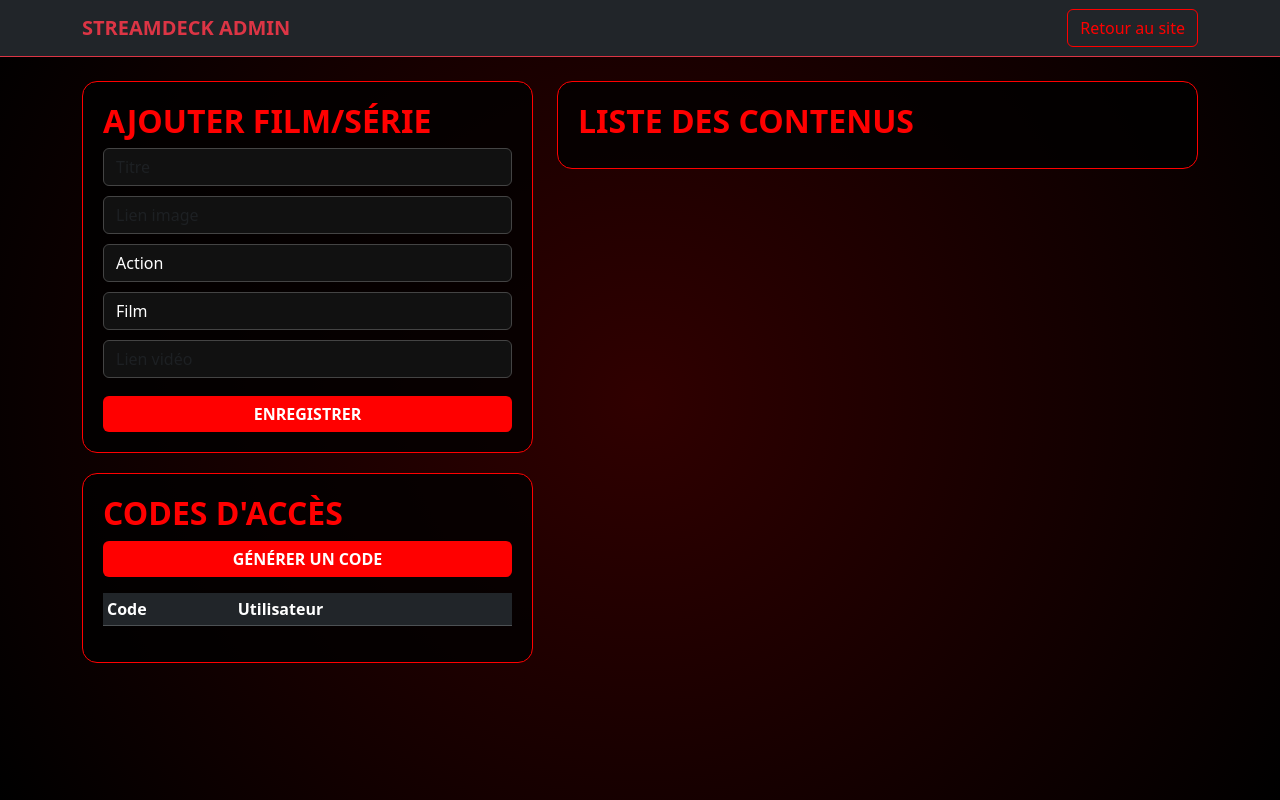
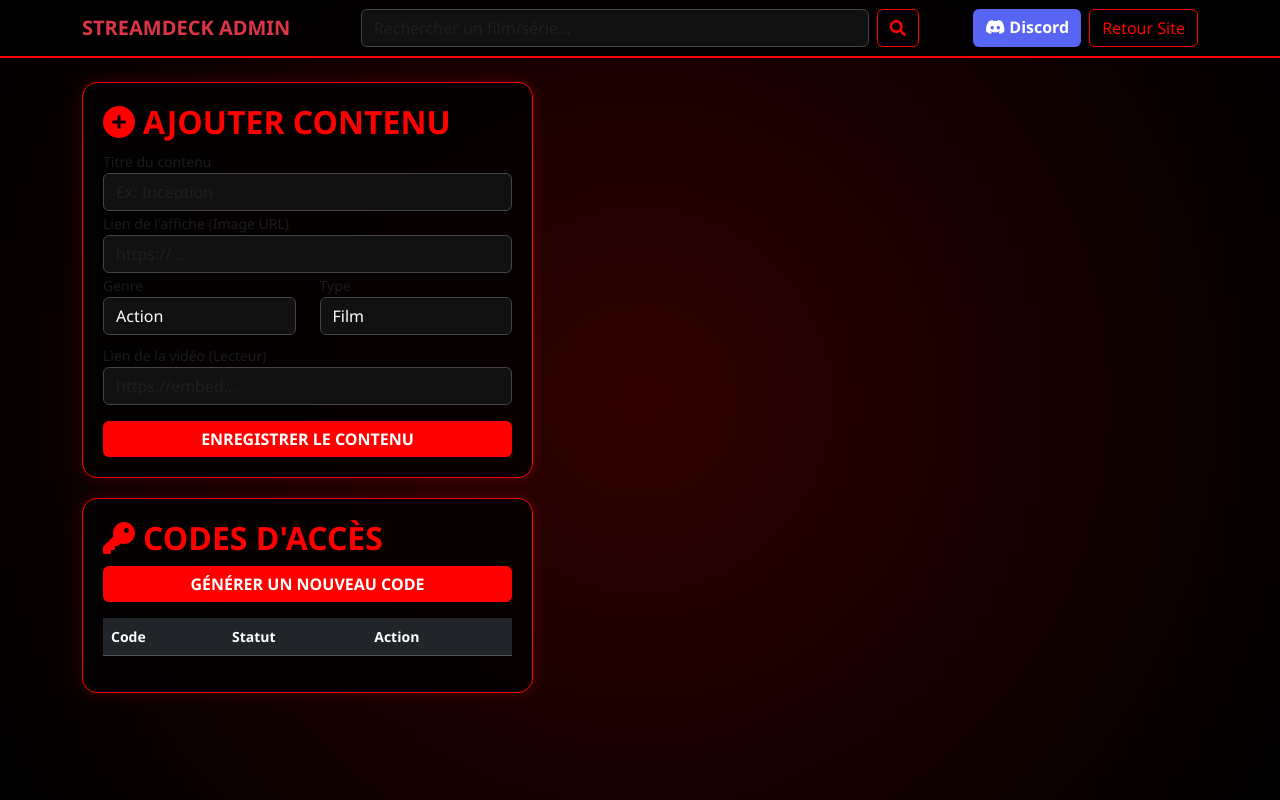
Before and after one commit to vguillotduenas-dotcom/StreamDeck, a Flask app: page /admin in a window 1280 px wide. Run offline with Flask 3, Linux system fonts and the light colour scheme; a user stored in the database is signed in; data comes from the database, SQL or seed files in the repository; data that the repository does not hold is empty.

Commit message:
Update admin.html

```diff
--- a/templates/admin.html
+++ b/templates/admin.html
@@ -2,22 +2,55 @@
 <html lang="fr">
 <head>
     <meta charset="UTF-8">
-    <title>Admin - StreamDeck</title>
+    <title>StreamDeck - Administration</title>
     <link href="https://cdn.jsdelivr.net/npm/bootstrap@5.3.2/dist/css/bootstrap.min.css" rel="stylesheet">
+    <link rel="stylesheet" href="https://cdnjs.cloudflare.com/ajax/libs/font-awesome/6.0.0/css/all.min.css">
     <style>
-        body { background: radial-gradient(circle at center, #300000 0%, #000000 100%); color: #fff; min-height: 100vh; }
-        .admin-box { background: rgba(0, 0, 0, 0.8); border: 1px solid #ff0000; border-radius: 15px; padding: 20px; margin-bottom: 20px; }
-        .form-control, .form-select { background: #111; border: 1px solid #444; color: white; margin-bottom: 10px; }
-        .btn-danger { background-color: #ff0000; border: none; font-weight: bold; }
+        body {
+            background: radial-gradient(circle at center, #300000 0%, #000000 100%);
+            color: #fff;
+            min-height: 100vh;
+            font-family: 'Segoe UI', sans-serif;
+        }
+        .navbar { background: rgba(0,0,0,0.9); border-bottom: 2px solid #ff0000; }
+        .admin-box {
+            background: rgba(0, 0, 0, 0.8);
+            border: 1px solid #ff0000;
+            border-radius: 15px;
+            padding: 20px;
+            margin-bottom: 20px;
+            box-shadow: 0 0 15px rgba(255, 0, 0, 0.2);
+        }
+        .form-control, .form-select {
+            background: #111;
+            border: 1px solid #444;
+            color: white;
+        }
+        .form-control:focus {
+            background: #222;
+            color: white;
+            border-color: #ff0000;
+            box-shadow: 0 0 10px rgba(255, 0, 0, 0.5);
+        }
+        .btn-danger { background-color: #ff0000; border: none; font-weight: bold; text-transform: uppercase; }
         .btn-outline-danger { color: #ff0000; border-color: #ff0000; }
-        h2 { color: #ff0000; text-transform: uppercase; font-weight: bold; }
+        .btn-discord { background: #5865F2; color: white; border: none; font-weight: bold; }
+        h2, h4 { color: #ff0000; text-transform: uppercase; font-weight: bold; }
+        .badge-serie { background-color: #ff0000; color: white; }
     </style>
 </head>
 <body>
-    <nav class="navbar navbar-dark bg-dark border-bottom border-danger mb-4">
+    <nav class="navbar navbar-expand-lg navbar-dark mb-4">
         <div class="container">
             <a class="navbar-brand text-danger fw-bold" href="/">STREAMDECK ADMIN</a>
-            <a href="/" class="btn btn-outline-danger">Retour au site</a>
+            <form class="d-flex mx-auto w-50" action="/" method="GET">
+                <input class="form-control me-2" type="search" name="q" placeholder="Rechercher un film/série...">
+                <button class="btn btn-outline-danger" type="submit"><i class="fas fa-search"></i></button>
+            </form>
+            <div class="d-flex gap-2">
+                <a href="TON_LIEN_DISCORD" class="btn btn-discord"><i class="fab fa-discord"></i> Discord</a>
+                <a href="/" class="btn btn-outline-danger">Retour Site</a>
+            </div>
         </div>
     </nav>
 
@@ -25,77 +58,53 @@
         <div class="row">
             <div class="col-md-5">
                 <div class="admin-box">
-                    <h2>Ajouter Film/Série</h2>
+                    <h2><i class="fas fa-plus-circle me-2"></i>Ajouter Contenu</h2>
                     <form method="POST">
                         <input type="hidden" name="add_content" value="1">
-                        <input type="text" name="nom" class="form-control" placeholder="Titre" required>
-                        <input type="text" name="img" class="form-control" placeholder="Lien image" required>
+                        <label class="small text-muted">Titre du contenu</label>
+                        <input type="text" name="nom" class="form-control" placeholder="Ex: Inception" required>
+
+                        <label class="small text-muted">Lien de l'affiche (Image URL)</label>
+                        <input type="text" name="img" class="form-control" placeholder="https://..." required>
+
+                        <div class="row">
+                            <div class="col-6">
+                                <label class="small text-muted">Genre</label>
                                 <select name="genre" class="form-select">
-                            <option>Action</option><option>Horreur</option><option>Comédie</option><option>Série</option>
+                                    <option>Action</option><option>Horreur</option><option>Comédie</option><option>Série</option><option>Anime</option>
                                 </select>
+                            </div>
+                            <div class="col-6">
+                                <label class="small text-muted">Type</label>
                                 <select name="type" id="typeSelect" class="form-select">
                                     <option value="film">Film</option>
                                     <option value="serie">Série</option>
                                 </select>
-                        <div id="sectionFilm"><input type="text" name="lien_film" class="form-control" placeholder="Lien vidéo"></div>
-                        <div id="sectionSerie" style="display:none;">
-                            <input type="text" name="saison" class="form-control" placeholder="Saison 1">
-                            <input type="text" name="titre_ep" class="form-control" placeholder="Titre épisode">
-                            <input type="text" name="lien_ep" class="form-control" placeholder="Lien épisode">
                             </div>
-                        <button type="submit" class="btn btn-danger w-100 mt-2">ENREGISTRER</button>
+                        </div>
+
+                        <div id="sectionFilm" class="mt-2">
+                            <label class="small text-muted">Lien de la vidéo (Lecteur)</label>
+                            <input type="text" name="lien_film" class="form-control" placeholder="https://embed...">
+                        </div>
+
+                        <div id="sectionSerie" class="mt-2" style="display:none; border-left: 2px solid #ff0000; padding-left: 10px;">
+                            <h6 class="text-danger small">Premier Épisode</h6>
+                            <input type="text" name="saison" class="form-control form-control-sm" placeholder="Saison 1">
+                            <input type="text" name="titre_ep" class="form-control form-control-sm" placeholder="Titre de l'épisode">
+                            <input type="text" name="lien_ep" class="form-control form-control-sm" placeholder="Lien vidéo">
+                        </div>
+
+                        <button type="submit" class="btn btn-danger w-100 mt-3">Enregistrer le contenu</button>
                     </form>
                 </div>
 
                 <div class="admin-box">
-                    <h2>Codes d'accès</h2>
-                    <form method="POST"><input type="hidden" name="gen_code" value="1"><button type="submit" class="btn btn-danger w-100 mb-3">GÉNÉRER UN CODE</button></form>
-                    <table class="table table-dark table-sm">
-                        <thead><tr><th>Code</th><th>Utilisateur</th><th></th></tr></thead>
-                        <tbody>
-                            {% for u in users %}
-                            <tr>
-                                <td class="text-danger">{{ u.code }}</td>
-                                <td>{{ u.nom or 'Libre' }}</td>
-                                <td><a href="/del_u/{{ u.id }}" class="text-white">✖</a></td>
-                            </tr>
-                            {% endfor %}
-                        </tbody>
-                    </table>
-                </div>
-            </div>
-
-            <div class="col-md-7">
-                <div class="admin-box">
-                    <h2>Liste des contenus</h2>
-                    {% for f in films %}
-                    <div class="border-bottom border-secondary mb-3 pb-2 d-flex justify-content-between align-items-center">
-                        <div><span class="fw-bold">{{ f.nom }}</span> <span class="badge bg-danger ms-2">{{ f.type }}</span></div>
-                        <a href="/del_v/{{ f.id }}" class="btn btn-sm btn-outline-danger">Supprimer</a>
-                    </div>
-                    {% if f.type == 'serie' %}
-                    <div class="ms-3 mb-3 p-2 bg-dark rounded border border-secondary">
-                        <form method="POST" class="row g-2">
-                            <input type="hidden" name="add_episode" value="1">
-                            <input type="hidden" name="video_id" value="{{ f.id }}">
-                            <div class="col-4"><input type="text" name="saison" class="form-control form-control-sm" placeholder="Sais."></div>
-                            <div class="col-8"><input type="text" name="titre_ep" class="form-control form-control-sm" placeholder="Ep."></div>
-                            <div class="col-12"><input type="text" name="lien_ep" class="form-control form-control-sm" placeholder="Lien"></div>
-                            <button type="submit" class="btn btn-sm btn-danger w-100">Ajouter épisode</button>
+                    <h2><i class="fas fa-key me-2"></i>Codes d'accès</h2>
+                    <form method="POST">
+                        <input type="hidden" name="gen_code" value="1">
+                        <button type="submit" class="btn btn-danger w-100 mb-3">Générer un nouveau code</button>
                     </form>
-                    </div>
-                    {% endif %}
-                    {% endfor %}
-                </div>
-            </div>
-        </div>
-    </div>
-
-    <script>
-        document.getElementById('typeSelect').addEventListener('change', function() {
-            document.getElementById('sectionFilm').style.display = (this.value === 'film') ? 'block' : 'none';
-            document.getElementById('sectionSerie').style.display = (this.value === 'serie') ? 'block' : 'none';
-        });
-    </script>
-</body>
-</html>
+                    <div style="max-height: 200px; overflow-y: auto;">
+                        <table class="table table-dark table-hover small">
+                            <thead><tr><th>Code</th><th>Statut</th><th>Action
```
Lines whose indentation alone changed are shown as unchanged.
